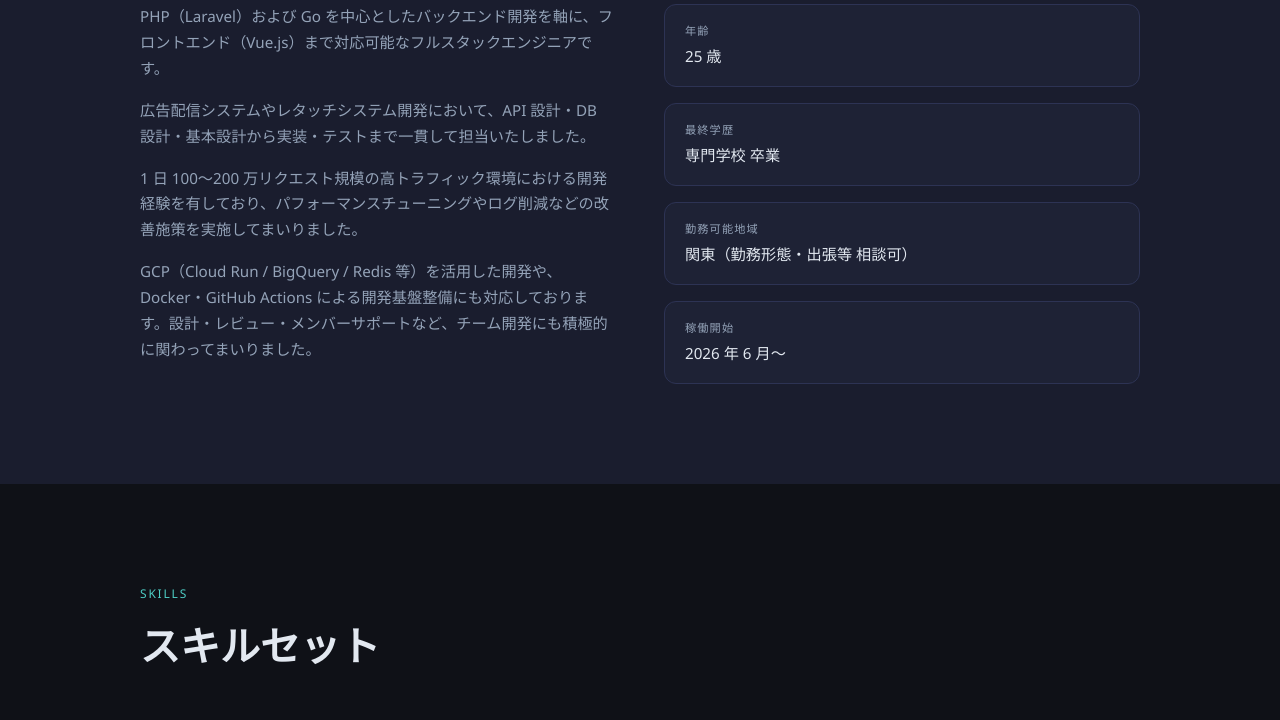
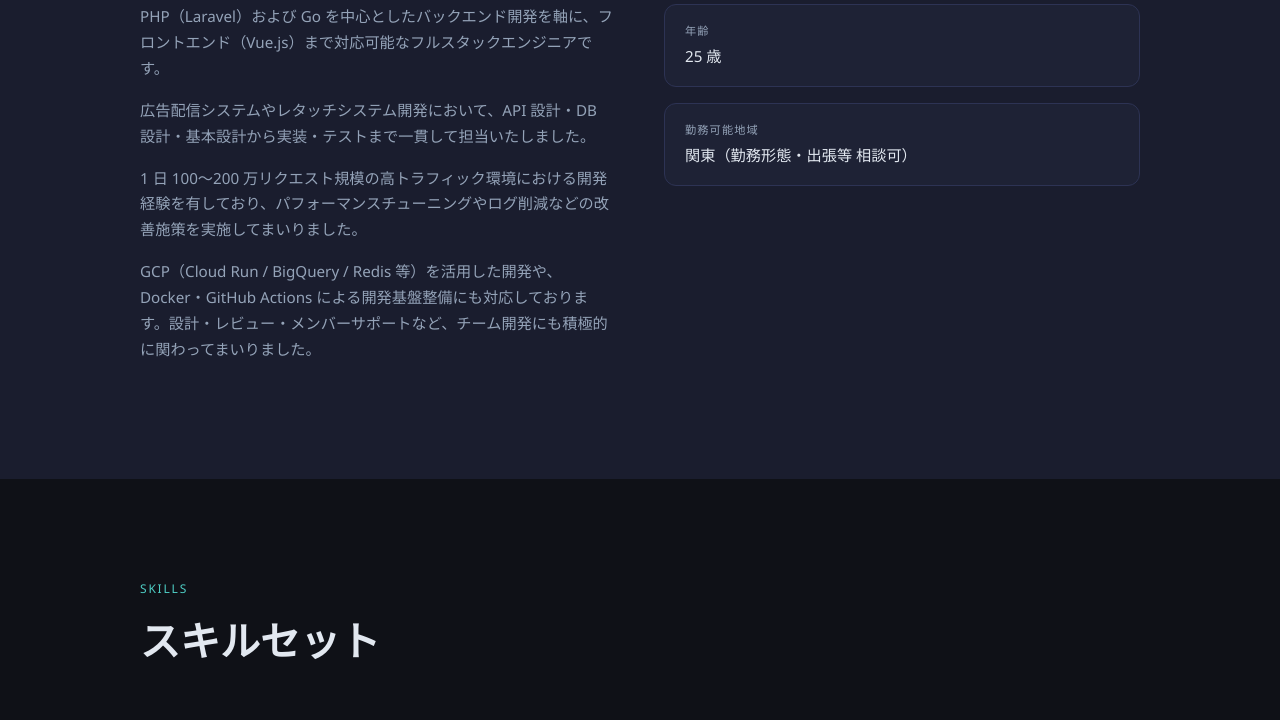
Before and after one commit to tomoki737/my_skills, a plain HTML site: page index.html in a window 1280 px wide. Shown: the part 1040-1760 px from the top of the page. Drawn offline with Linux system fonts and the light colour scheme.

Commit message:
Remove 最終学歴 and 稼働開始 from About section

```diff
--- a/index.html
+++ b/index.html
@@ -507,16 +507,8 @@
             <div class="meta-value">25 歳</div>
           </div>
           <div class="meta-item">
-            <div class="meta-label">最終学歴</div>
-            <div class="meta-value">専門学校 卒業</div>
-          </div>
-          <div class="meta-item">
             <div class="meta-label">勤務可能地域</div>
             <div class="meta-value">関東（勤務形態・出張等 相談可）</div>
-          </div>
-          <div class="meta-item">
-            <div class="meta-label">稼働開始</div>
-            <div class="meta-value">2026 年 6 月〜</div>
           </div>
         </div>
       </div>
```
